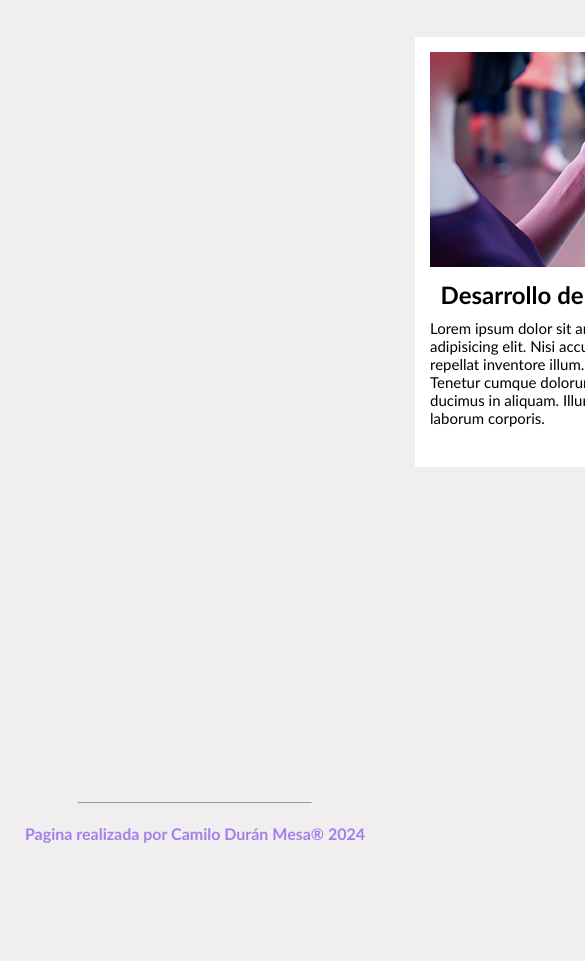
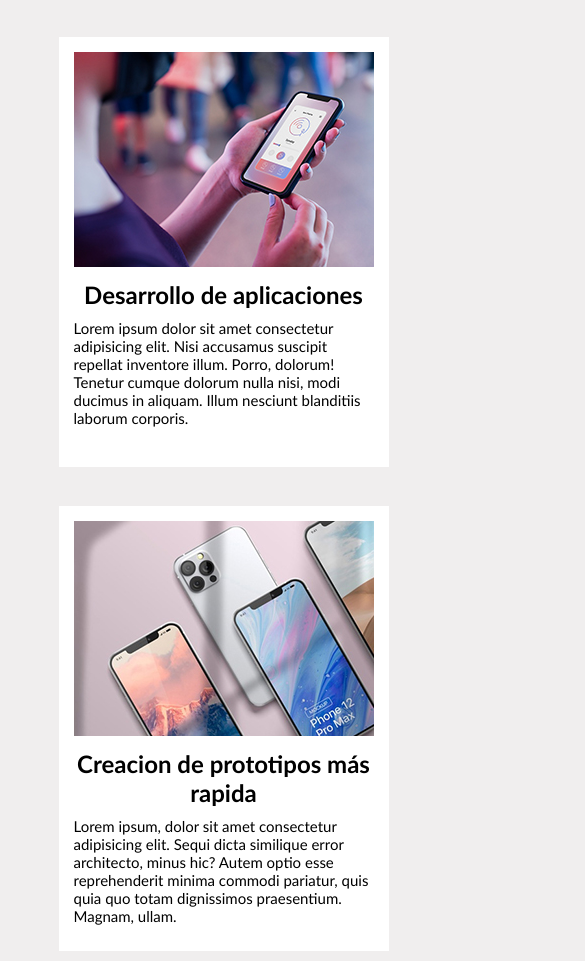
Before and after one commit to CamiloDuranMesa/Evaluacion_Falla, a plain HTML site: page index.html in a window 390 px wide. Shown: the part 139-1100 px from the top of the page, 585 px wide, since content can reach past the window. Before the commit the page ends 982 px from the top, so only its background shows below. Drawn offline with Linux system fonts and the light colour scheme.

Commit message:
CSS con media querys 480px

```diff
--- a/styles/styles.css
+++ b/styles/styles.css
@@ -40,6 +40,7 @@ p{
     height: 400px;
     margin-left: 415px;
     margin-right: 20px;
+    border-width: 20px;
 }
 
 .box2{
@@ -59,6 +60,8 @@ p{
     width: 300px;
     height: 400px;
     margin-left: 30px;
+    border: 20px;
+    border-color: aquamarine;
 
 }
 
@@ -67,10 +70,40 @@ hr{
     margin-right: 20%;
     margin-top: 20px;
     margin-bottom: 20px;
-    background-color: rgb(138, 87, 238);
+    background-color: rgb(138, 90, 235);
 }
 
 footer{
     text-align: center;
     color: rgb(163, 128, 233);
 }
+
+@media screen and (max-width: 480px){
+
+    .content_box{
+        flex-direction: column;
+    }
+
+    .box1{
+        margin-left: 15%;
+    }
+    .box2{
+        margin-top: 10%;
+        margin-left: 15%;
+    }
+
+    .box3{
+        margin-top: 10%;
+        margin-left: 15%;
+    }
+
+    hr{
+        margin-left: 15%;
+        margin-right: 16%;
+        margin-bottom: 12px;
+    }
+
+    h4{
+        padding-bottom: 14px;
+    }
+}
```
